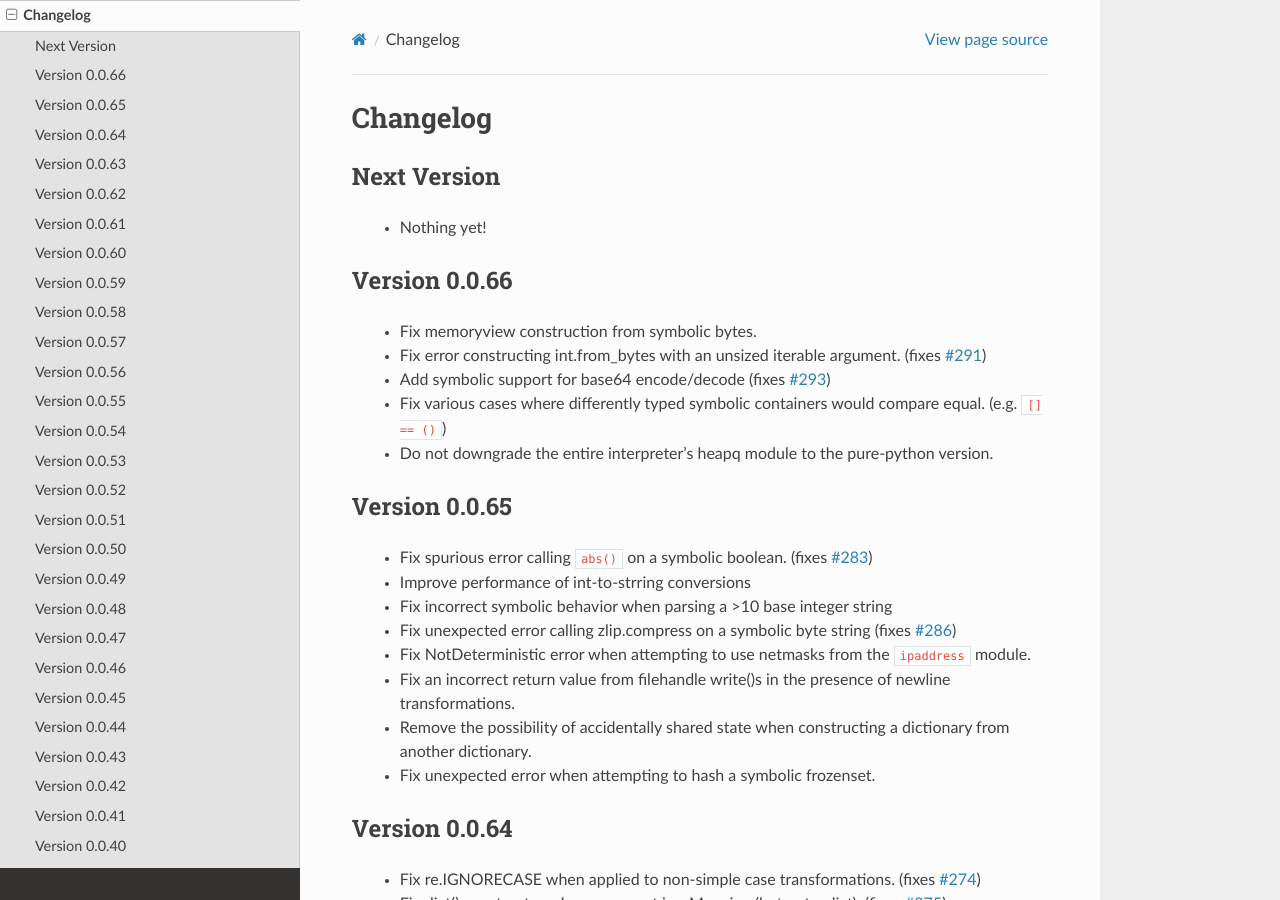
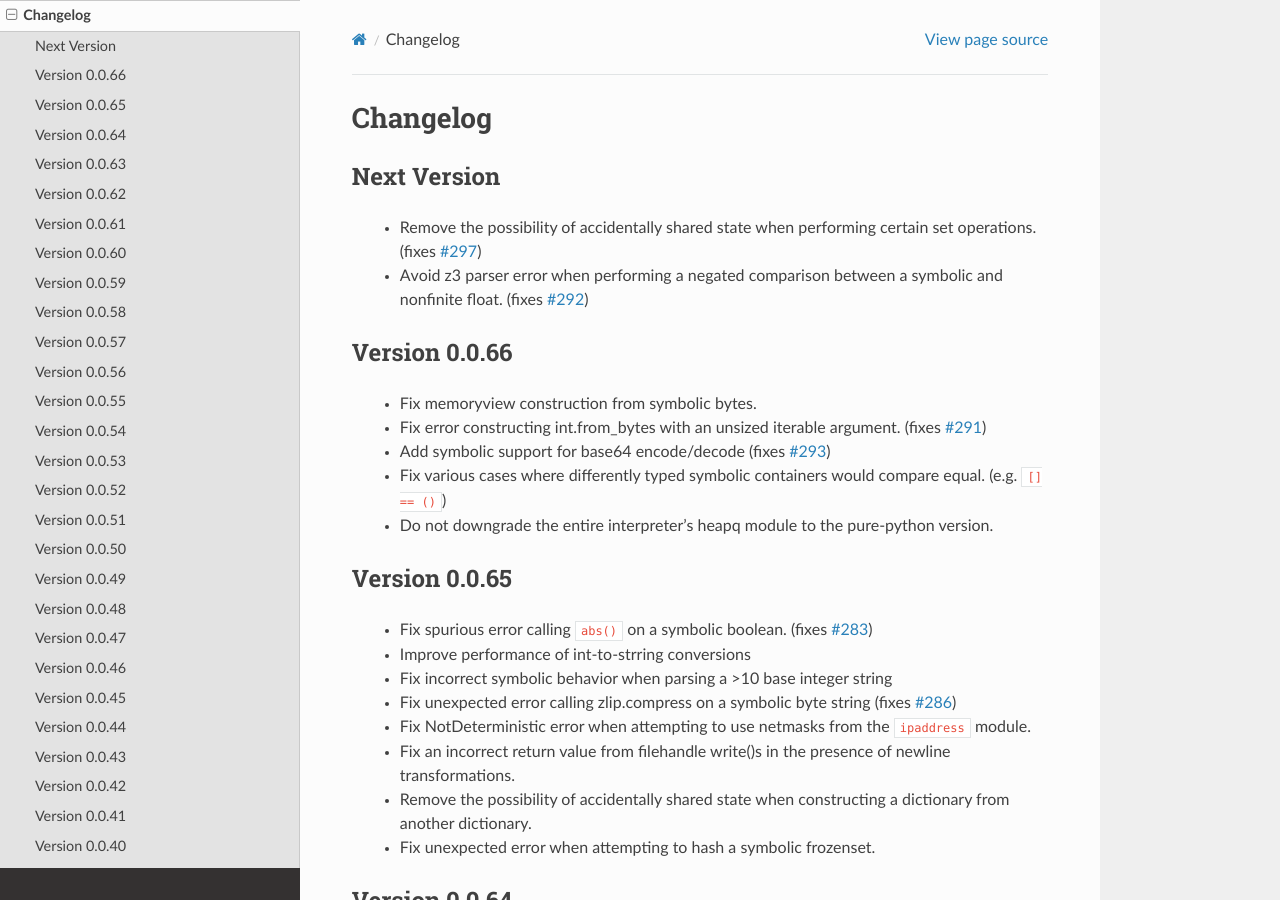
Before and after one commit to pschanely/CrossHair, a Sphinx documentation site: the page built from doc/source/changelog.rst, in a window 1280 px wide and 900 px high. Built offline with Sphinx 7.4.7 and the Read the Docs theme 2.0.0, drawn with Linux system fonts in a browser that asks for light colours; the version number is read from the project's files by our own code.

Commit message:
Avoid z3 parse error comparing to nonfinite floats

```diff
--- a/doc/source/changelog.rst
+++ b/doc/source/changelog.rst
@@ -6,7 +6,12 @@ Changelog
 Next Version
 ------------
 
-  * Nothing yet!
+  * Remove the possibility of accidentally shared state when performing
+    certain set operations.
+    (fixes `#297 <https://github.com/pschanely/CrossHair/issues/297>`__)
+  * Avoid z3 parser error when performing a negated comparison between
+    a symbolic and nonfinite float.
+    (fixes `#292 <https://github.com/pschanely/CrossHair/issues/292>`__)
 
 
 Version 0.0.66
```
Also changed, not shown: 2 other files.
